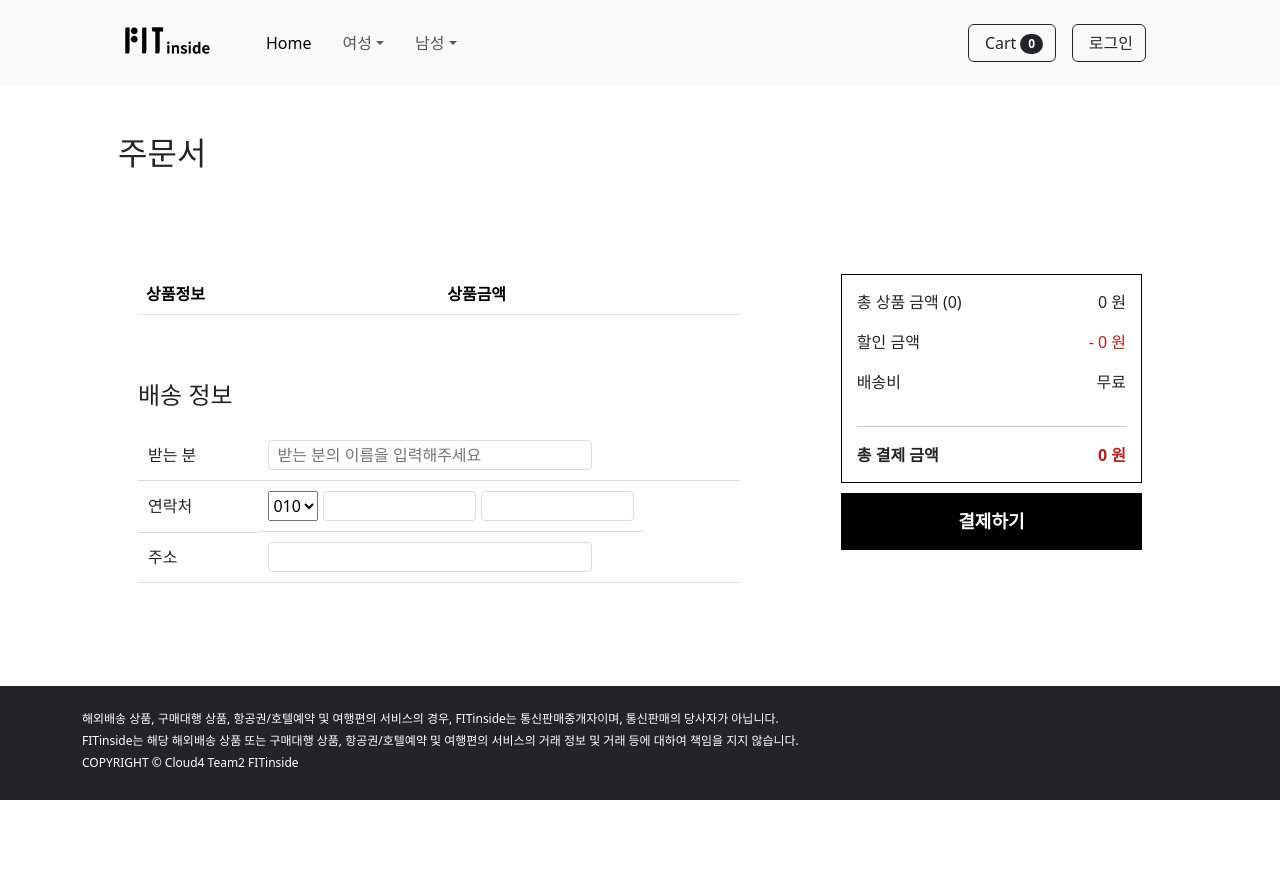
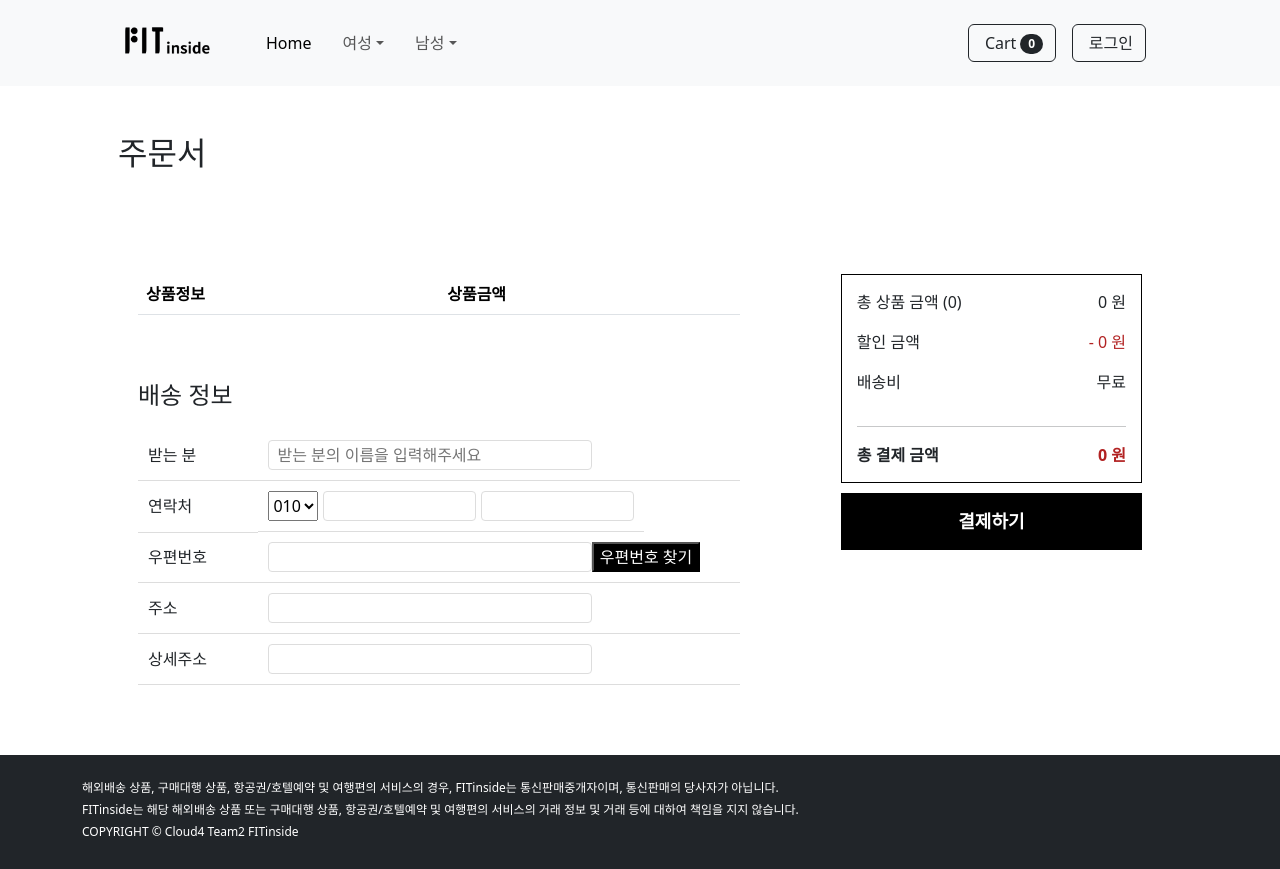
Before and after one commit to hahyunnii/FITInside, a React (Create React App) app: page /order in a window 1280 px wide. Before the commit the page ends 800 px from the top, so only its background shows below. Built offline with nearby package versions, Linux system fonts and the light colour scheme.

Commit message:
feat: 주문 배송지 주소 API 연결

```diff
--- a/public/index.html
+++ b/public/index.html
@@ -9,6 +9,9 @@
     <!-- 구글 폰트(아이콘) 사용-->
     <link href="https://fonts.googleapis.com/icon?family=Material+Icons" rel="stylesheet">
 
+    <!-- 다음 주소 API 사용 -->
+    <script src="https://t1.daumcdn.net/mapjsapi/bundle/postcode/prod/postcode.v2.js"></script>
+
   </head>
   <body>
     <div id="root"></div>
--- a/src/order/DeliveryForm.js
+++ b/src/order/DeliveryForm.js
@@ -1,8 +1,11 @@
 import React, { useState, useEffect, forwardRef, useImperativeHandle } from 'react';
 import './deliveryForm.css';
+import PostcodeSearch from "./PostcodeSearch";
 
 const DeliveryForm = forwardRef(({ initialValues = {} }, ref) => {
+    const [postalCode, setPostalCode] = useState(initialValues.postalCode || '');
     const [deliveryAddress, setDeliveryAddress] = useState(initialValues.deliveryAddress || '');
+    const [detailedAddress, setDetailedAddress] = useState(initialValues.detailedAddress || '');
     const [deliveryReceiver, setDeliveryReceiver] = useState(initialValues.deliveryReceiver || '');
     const [phoneFirst, setPhoneFirst] = useState('010');
     const [phoneMiddle, setPhoneMiddle] = useState('');
@@ -11,7 +14,9 @@ const DeliveryForm = forwardRef(({ initialValues = {} }, ref) => {
     useEffect(() => {
         // 초기값을 설정하기 위한 useEffect: 컴포넌트가 처음 렌더링될 때만 초기값을 설정
         if (initialValues) {
+            setPostalCode(initialValues.postalCode || '');
             setDeliveryAddress(initialValues.deliveryAddress || '');
+            setDetailedAddress(initialValues.detailedAddress || '');
             setDeliveryReceiver(initialValues.deliveryReceiver || '');
 
             // 전화번호를 '-'로 분리하여 각 필드에 할당
@@ -30,7 +35,14 @@ const DeliveryForm = forwardRef(({ initialValues = {} }, ref) => {
     useImperativeHandle(ref, () => ({
         getFormData: () => {
             const deliveryPhone = `${phoneFirst}-${phoneMiddle}-${phoneLast}`;
-            return { deliveryAddress, deliveryReceiver, deliveryPhone };
+            console.log({
+                postalCode,
+                deliveryAddress,
+                detailedAddress,
+                deliveryReceiver,
+                deliveryPhone
+            });
+            return { postalCode, deliveryAddress, detailedAddress, deliveryReceiver, deliveryPhone };
         }
     }));
 
@@ -80,12 +92,37 @@ const DeliveryForm = forwardRef(({ initialValues = {} }, ref) => {
                         </td>
                     </tr>
                     <tr>
+                        <td className="label-cell"><label>우편번호</label></td>
+                        <td className="input-cell">
+                            <input
+                                type="text"
+                                value={postalCode}
+                                onChange={(e) => setPostalCode(e.target.value)}
+                                readOnly
+                                required
+                            />
+                            <PostcodeSearch setPostalCode={setPostalCode} setDeliveryAddress={setDeliveryAddress} />
+                        </td>
+                    </tr>
+                    <tr>
                         <td className="label-cell"><label>주소</label></td>
                         <td className="input-cell">
                             <input
                                 type="text"
                                 value={deliveryAddress}
                                 onChange={(e) => setDeliveryAddress(e.target.value)}
+                                readOnly
+                                required
+                            />
+                        </td>
+                    </tr>
+                    <tr>
+                        <td className="label-cell"><label>상세주소</label></td>
+                        <td className="input-cell">
+                            <input
+                                type="text"
+                                value={detailedAddress}
+                                onChange={(e) => setDetailedAddress(e.target.value)}
                                 required
                             />
                         </td>
--- a/src/order/OrderCreate.js
+++ b/src/order/OrderCreate.js
@@ -34,12 +34,12 @@ const OrderCreate = () => {
             return;
         }
 
-        const { deliveryAddress, deliveryReceiver, deliveryPhone } = deliveryData;  // deliveryData를 분리
+        const { postalCode, deliveryAddress, detailedAddress, deliveryReceiver, deliveryPhone } = deliveryData;  // deliveryData를 분리
 
-        submitOrder(deliveryAddress, deliveryReceiver, deliveryPhone);  // 개별 필드를 전달
+        submitOrder(postalCode, deliveryAddress, detailedAddress, deliveryReceiver, deliveryPhone);  // 개별 필드를 전달
     };
 
-    const submitOrder = async (deliveryAddress, deliveryReceiver, deliveryPhone) => {
+    const submitOrder = async (postalCode, deliveryAddress, detailedAddress, deliveryReceiver, deliveryPhone) => {
         try {
             const token = localStorage.getItem('token');
             const response = await fetch('http://localhost:8080/api/order', {
@@ -49,7 +49,9 @@ const OrderCreate = () => {
                     'Authorization': `Bearer ${token}`,
                 },
                 body: JSON.stringify({
+                    postalCode,
                     deliveryAddress,
+                    detailedAddress,
                     deliveryReceiver,
                     deliveryPhone,
                     orderItems,
--- a/src/order/OrderDetail.js
+++ b/src/order/OrderDetail.js
@@ -37,7 +37,9 @@ const OrderDetail = () => {
 
                 setOrderDetail(response.data);
                 setDeliveryData({
+                    postalCode: response.data.postalCode,
                     deliveryAddress: response.data.deliveryAddress,
+                    detailedAddress: response.data.detailedAddress,
                     deliveryReceiver: response.data.deliveryReceiver,
                     deliveryPhone: response.data.deliveryPhone,
                 });
@@ -53,7 +55,9 @@ const OrderDetail = () => {
     const handleEditClick = () => {
         // isEditing 상태가 변경될 때 deliveryData를 최신 orderDetail 정보로 설정
         setDeliveryData({
+            postalCode: orderDetail.postalCode,
             deliveryAddress: orderDetail.deliveryAddress,
+            detailedAddress: orderDetail.detailedAddress,
             deliveryReceiver: orderDetail.deliveryReceiver,
             deliveryPhone: orderDetail.deliveryPhone,
         });
@@ -75,7 +79,9 @@ const OrderDetail = () => {
 
             setOrderDetail(response.data);
             setDeliveryData({
+                postalCode: response.data.postalCode,
                 deliveryAddress: response.data.deliveryAddress,
+                detailedAddress: response.data.detailedAddress,
                 deliveryReceiver: response.data.deliveryReceiver,
                 deliveryPhone: response.data.deliveryPhone,
             }); // 업데이트된 데이터를 deliveryData에 반영
@@ -232,7 +238,7 @@ const OrderDetail = () => {
                         <td className="receiver-info">
                             {orderDetail.deliveryReceiver} / {orderDetail.deliveryPhone}
                             <br />
-                            {orderDetail.deliveryAddress}
+                            ({orderDetail.postalCode}) {orderDetail.deliveryAddress} {orderDetail.detailedAddress}
                         </td>
                     </tr>
                     </tbody>
--- /dev/null
+++ b/src/order/PostcodeSearch.js
@@ -0,0 +1,16 @@
+import React from 'react';
+
+const PostcodeSearch = ({ setPostalCode, setDeliveryAddress }) => {
+    const handlePostCode = () => {
+        new window.daum.Postcode({
+            oncomplete: function (data) {
+                setPostalCode(data.zonecode);
+                setDeliveryAddress(data.address);
+            }
+        }).open();
+    };
+
+    return <button className="btn-custom" onClick={handlePostCode}>우편번호 찾기</button>;
+};
+
+export default PostcodeSearch;
```
Lines whose indentation alone changed are shown as unchanged.
